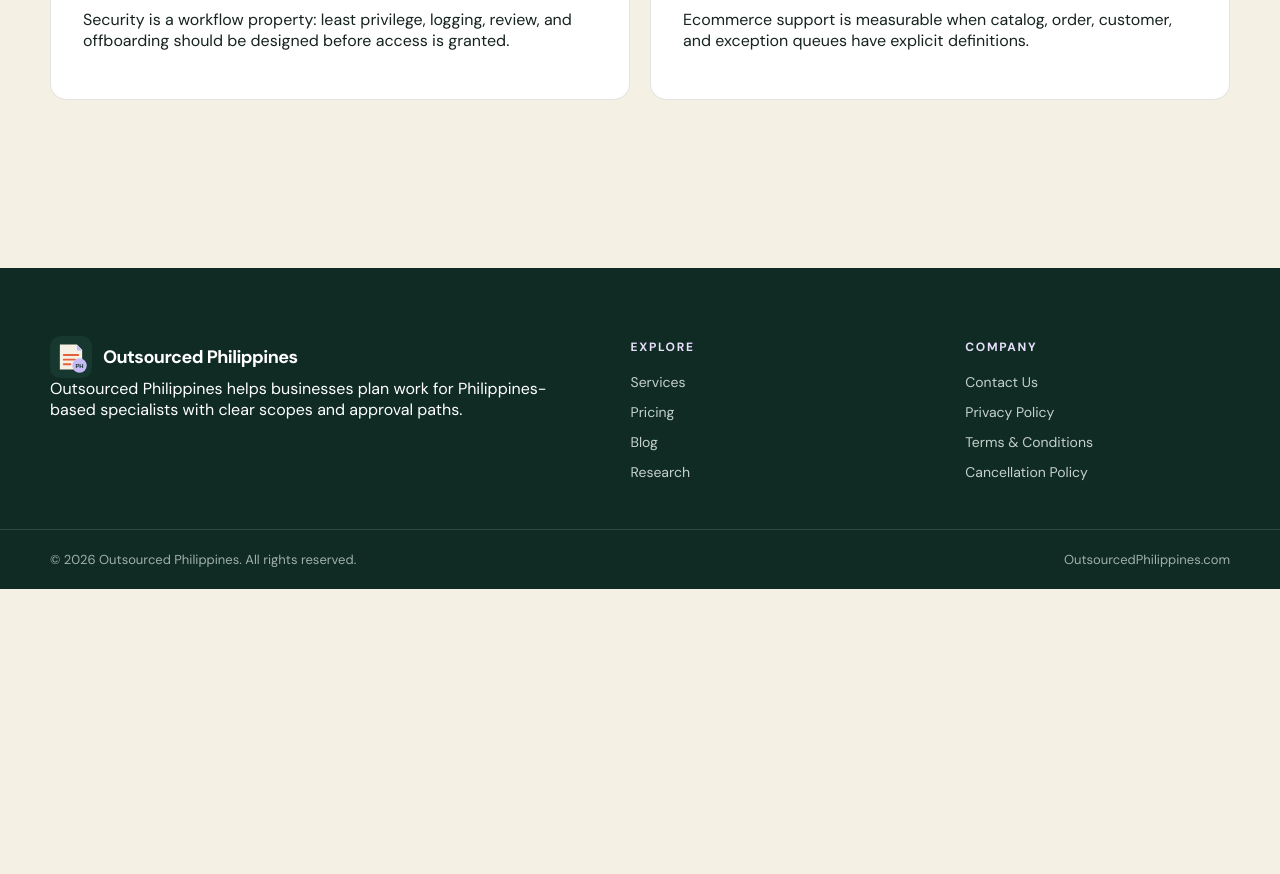
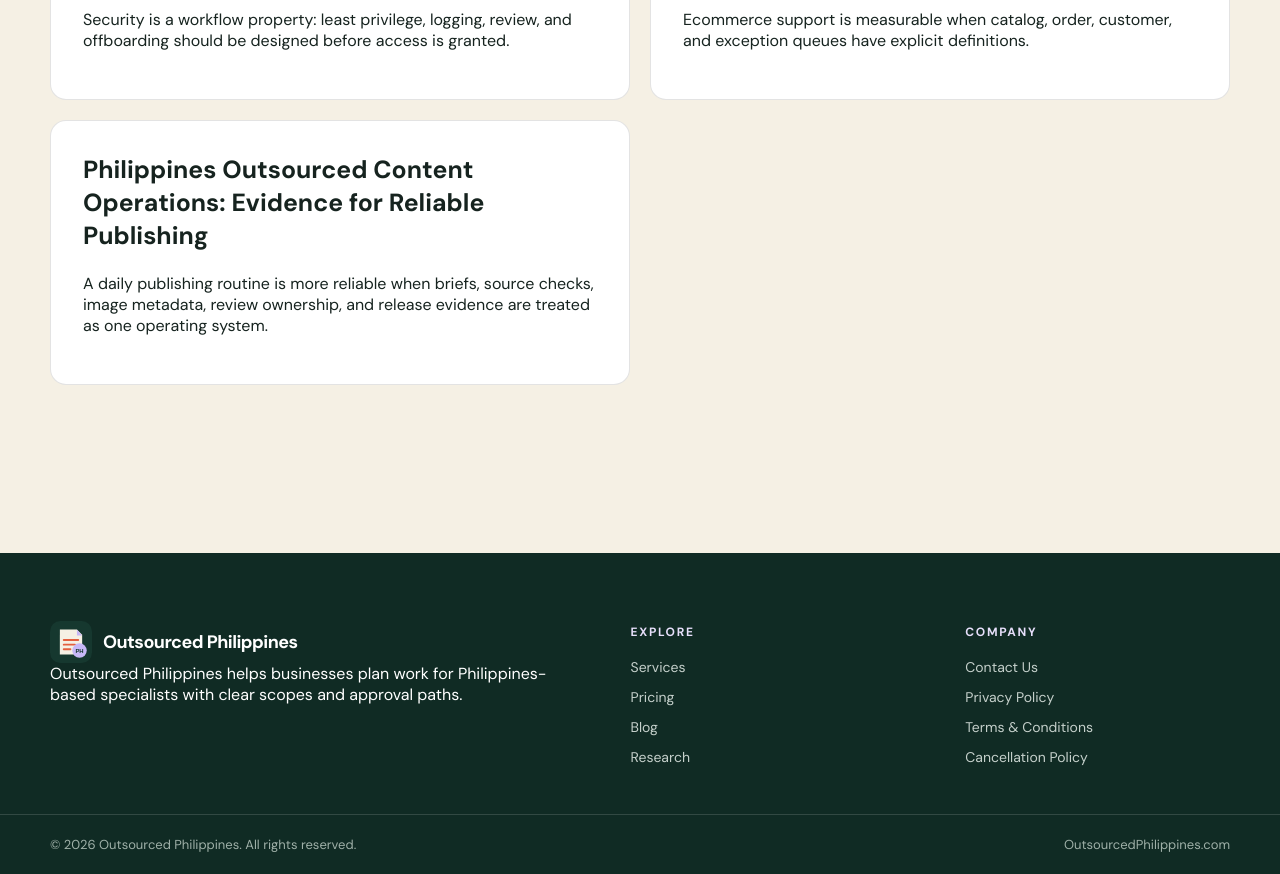
Before and after one commit to coolifystealthagents/outsourcedphilippines, a Next.js app: page /research in a window 1280 px wide. Shown: the part 1560-2434 px from the top of the page. Before the commit the page ends 2149 px from the top, so only its background shows below. Built offline with nearby package versions, Linux system fonts and the light colour scheme.

Commit message:
Restore complete daily research route set

```diff
--- a/app/fleet-content.ts
+++ b/app/fleet-content.ts
@@ -224,6 +224,7 @@ export const researchPosts: ReadonlyArray<ResearchPost> = [
  makeResearch('philippines-business-continuity-research','Philippines Business Continuity: Research Signals for Distributed Teams','A continuity plan should name alternate channels, owners, recovery priorities, and a safe pause condition.','The World Bank digital-development evidence base treats resilient digital infrastructure as an enabler of continuity and inclusion.','resilience, infrastructure dependency, and recovery planning'),
  makeResearch('philippines-cybersecurity-outsourcing-controls','Cybersecurity Controls for Philippines-Based Support Work','Security is a workflow property: least privilege, logging, review, and offboarding should be designed before access is granted.','ITU’s ICT statistics programme provides internationally comparable material for understanding digital-access and security context.','access governance and operational risk'),
  makeResearch('philippines-ecommerce-operations-research','Philippines Ecommerce Operations: Where Structured Support Helps','Ecommerce support is measurable when catalog, order, customer, and exception queues have explicit definitions.','BSP financial-inclusion resources connect digital access with the broader ecosystem in which online commerce operates.','queue design, digital commerce, and service quality'),
+ makeResearch('philippines-outsourced-content-operations-research','Philippines Outsourced Content Operations: Evidence for Reliable Publishing','A daily publishing routine is more reliable when briefs, source checks, image metadata, review ownership, and release evidence are treated as one operating system.','The ILO, World Bank, and Philippine government data portals provide complementary sources for evaluating digital work conditions and service-lane design.','content workflow controls, digital work, and publishing reliability'),
 ];
 export const publicTiers = [
   {name:'Executive Assistants', price:'$10/hour', detail:'Philippines-based support for structured executive and administrative work.'},
```
